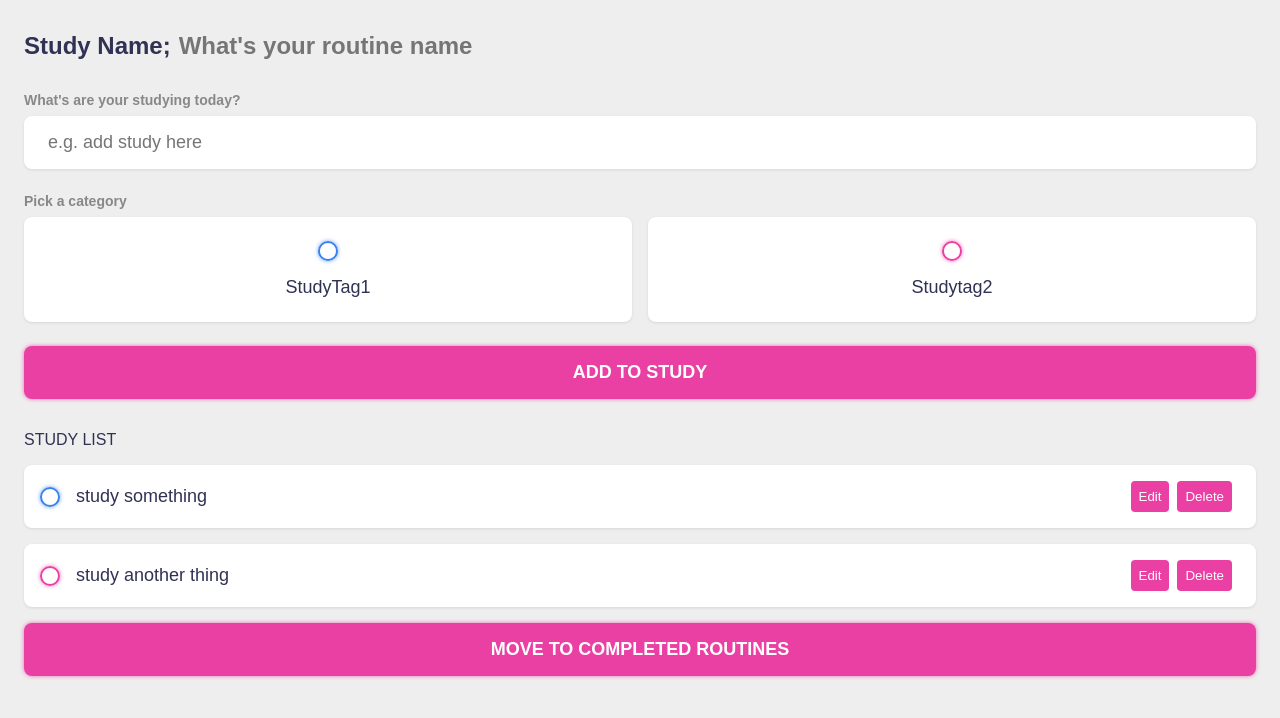
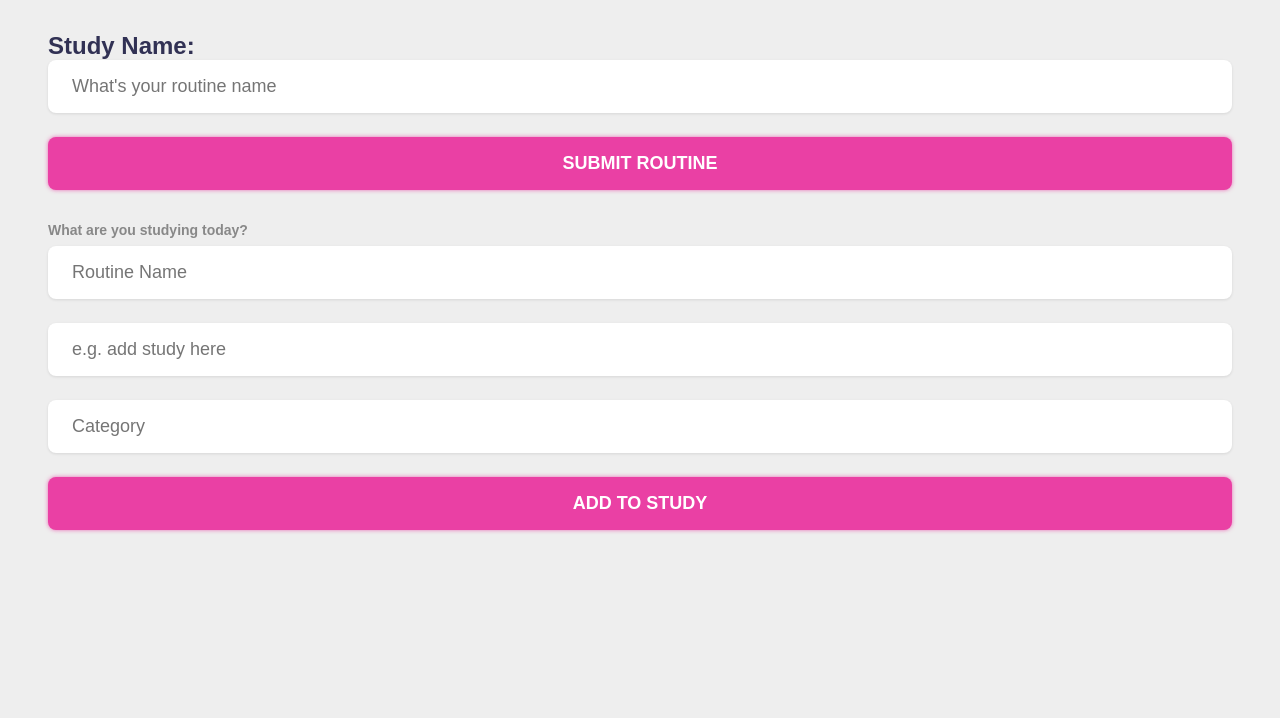
Before and after one commit to tobiloba7/StudyMate, a Flask app: page /create_routine in a window 1280 px wide. Shown: the top 718 px of the page. Run offline with Flask 3, Linux system fonts and the light colour scheme.

Commit message:
updating

```diff
--- a/app.py
+++ b/app.py
@@ -1,18 +1,94 @@
-from flask import Flask, render_template
+from flask import Flask, render_template, request, redirect, url_for
+from flask_sqlalchemy import SQLAlchemy
 
 app = Flask(__name__)
+app.config['SQLALCHEMY_DATABASE_URI'] = 'sqlite:///routines.db'  # SQLite database URI
+app.config['SQLALCHEMY_TRACK_MODIFICATIONS'] = False
+db = SQLAlchemy(app)
+
+# Define Routine model
+class Routine(db.Model):
+    id = db.Column(db.Integer, primary_key=True)
+    name = db.Column(db.String(100), nullable=False)
+    created_at = db.Column(db.DateTime, nullable=False, default=db.func.current_timestamp())
+
+    tasks = db.relationship('Task', backref='routine', lazy=True)
+
+    def __repr__(self):
+        return f"Routine('{self.name}', '{self.created_at}')"
+
+# Define Task model
+class Task(db.Model):
+    id = db.Column(db.Integer, primary_key=True)
+    content = db.Column(db.Text, nullable=False)
+    category = db.Column(db.String(50), nullable=False)
+    created_at = db.Column(db.DateTime, nullable=False, default=db.func.current_timestamp())
+
+    routine_id = db.Column(db.Integer, db.ForeignKey('routine.id'), nullable=False)
+
 
 # Mock data for demonstration purposes
 mock_completed_routines = ["Routine 1", "Routine 2", "Routine 3"]
+
+# Explicitly create database tables
+with app.app_context():
+    db.create_all()
 
 @app.route('/')
 def index():
     return render_template('layout.html')
 
-@app.route('/create_routine')
+@app.route('/create_routine', methods=['GET', 'POST'])
 def create_routine():
-    #logic for creating a study routine
+    if request.method == 'POST':
+        form_type = request.form.get('form_type')
+
+        if form_type == 'routine':
+            routine_name = request.form.get('name')
+            if not routine_name:
+                return redirect(url_for('create_routine'))
+
+            routine = Routine.query.filter_by(name=routine_name).first()
+            if not routine:
+                routine = Routine(name=routine_name)
+                db.session.add(routine)
+
+            try:
+                db.session.commit()
+            except Exception as e:
+                db.session.rollback()
+                print("Error occurred while creating routine:", str(e))
+                # Handle the error as needed
+
+        elif form_type == 'task':
+            routine_name = request.form.get('name')
+            task_content = request.form.get('content')
+            task_category = request.form.get('category')
+
+            routine = Routine.query.filter_by(name=routine_name).first()
+            if not routine:
+                # Handle case where routine does not exist
+                pass
+
+            task = Task(content=task_content, category=task_category, routine=routine)
+            db.session.add(task)
+
+            try:
+                db.session.commit()
+            except Exception as e:
+                db.session.rollback()
+                print("Error occurred while adding task:", str(e))
+                # Handle the error as needed
+
+        return redirect(url_for('create_routine'))
+
     return render_template('create_routine.html')
+
+
+
+
+
+
 
 @app.route('/completed_routines')
 def completed_routines():
@@ -20,7 +96,7 @@ def completed_routines():
 
 @app.route('/logout')
 def logout():
-    # logic for logging out
+    # Add logic for logging out
     return "Logout functionality"
 
 if __name__ == '__main__':
--- a/templates/create_routine.html
+++ b/templates/create_routine.html
@@ -1,85 +1,61 @@
-<!-- {% extends 'layout.html' %}
-
-{% block centered_content %} -->
-<link rel="stylesheet" type="text/css" href="{{ url_for('static', filename='createroutine.css') }}">
+<!DOCTYPE html>
+<html lang="en">
+  <head>
+    <meta charset="UTF-8" />
+    <meta name="viewport" content="width=device-width, initial-scale=1.0" />
+    <title>Create Routine</title>
+    <link
+      rel="stylesheet"
+      type="text/css"
+      href="{{ url_for('static', filename='createroutine.css') }}"
+    />
+  </head>
   <body class="createroutine-body">
     <main class="app">
-		<!-- Naming Study Routine,  -->
+      <!-- Combined Form for Routine and Task -->
+      <section class="create-todo">
+        <form action="{{ url_for('create_routine') }}" method="post">
+          <input type="hidden" name="form_type" value="routine" />
+          <!-- Routine Name Form -->
           <section class="greeting">
-			<h2 class="title">
-				Study Name; <input type="text" id="name" placeholder="What's your routine name" />
-			</h2>
-		</section>
-
-        <!-- New Study List -->
-		<section class="create-todo">
-			<form id="new-todo-form">
-
-				<h4>What's are your studying today?</h4>
+            <h2 class="title">Study Name:</h2>
             <input
               type="text"
+              name="name"
+              placeholder="What's your routine name"
+              required
+            />
+            <input type="submit" value="Submit Routine" />
+          </section>
+        </form>
+
+        <form action="{{ url_for('create_routine') }}" method="post">
+          <input type="hidden" name="form_type" value="task" />
+          <!-- Task Creation Form -->
+          <section class="create-todo">
+            <h4>What are you studying today?</h4>
+            <input
+              type="text"
+              name="name"
+              placeholder="Routine Name"
+              required
+            />
+            <input
+              type="text"
+              name="content"
               placeholder="e.g. add study here"
-					name="content"
-					id="content" />
-
-				<h4>Pick a category</h4>
-				<div class="options">
-					<label>
-						<input type="radio" name="category" id="category1" value="business" />
-						<span class="bubble business"></span>
-						<div>StudyTag1</div>
-					</label>
-					<label>
-						<input type="radio" name="category" id="category2" value="personal" />
-						<span class="bubble personal"></span>
-						<div>Studytag2</div>
-					</label>
-				</div>
-
-				<input type="submit" value="Add to study" />
+              required
+            />
+            <input
+              type="text"
+              name="category"
+              placeholder="Category"
+              required
+            />
+            <input type="submit" value="Add to Study" />
+          </section>
         </form>
       </section>
-
-    <!-- Study List -->
-		<section class="todo-list">
-			<h3>STUDY LIST</h3>
-			<div class="list" id="todo-list"></div>
-			<!-- Item2 -->
-                <div class="todo-item">
-                    <label>
-                        <input type="checkbox" />
-                        <span class="bubble business"></span>
-                    </label>
-
-                    <div class="todo-content">
-                        <input type="text" value = "study something" readonly>
-                    </div>
-
-                    <div class="actions">
-                        <button class="edit">Edit</button>
-                        <button class="edit">Delete</button>
-                    </div>
-				</div>
-
-				<!-- Item2 -->
-                    <div class="todo-item">
-                        <label>
-                            <input type="checkbox" />
-                            <span class="bubble personal"></span>
-                        </label>
-
-                        <div class="todo-content">
-                            <input type="text" value = "study another thing" readonly>
-                        </div>
-
-                        <div class="actions">
-                            <button class="edit">Edit</button>
-                            <button class="edit">Delete</button>
-                        </div>
-                    </div>
-				<a href="{{ url_for('completed_routines') }}" class="complete-study-link">Move to Completed Routines</a>
-			</section>
-		<!-- End of Study List -->
     </main>
   </body>
-{% endblock %}
+</html>
--- a/templates/layout.html
+++ b/templates/layout.html
@@ -1,10 +1,14 @@
 <!DOCTYPE html>
 <html lang="en">
   <head>
-    <meta charset="UTF-8">
-    <meta name="viewport" content="width=device-width, initial-scale=1.0">
-    <link rel="stylesheet" type="text/css" href="{{ url_for('static', filename='styles.css') }}">
-    <title>{{ StudyMate }}</title>
+    <meta charset="UTF-8" />
+    <meta name="viewport" content="width=device-width, initial-scale=1.0" />
+    <link
+      rel="stylesheet"
+      type="text/css"
+      href="{{ url_for('static', filename='styles.css') }}"
+    />
+    <title>StudyMate</title>
   </head>
   <body>
     <div class="navigation">
@@ -19,11 +23,11 @@
     <div class="content">
       <div class="centered-content">
         {% block centered_content %}
-                <h1>Welcome, click the plus to get started !</h1>
+        <h1>Welcome, click the plus to get started!</h1>
         <a href="{{ url_for('create_routine') }}" class="cta-button">+</a>
         {% endblock %}
       </div>
-        {% block content %}{% endblock %}
+      <!-- {% block content %}{% endblock %} -->
     </div>
   </body>
 </html>
```
Also changed, not shown: templates/completed_routines.html (+13 -0 lines), instance/routines.db (added). Lines whose indentation alone changed are shown as unchanged.
